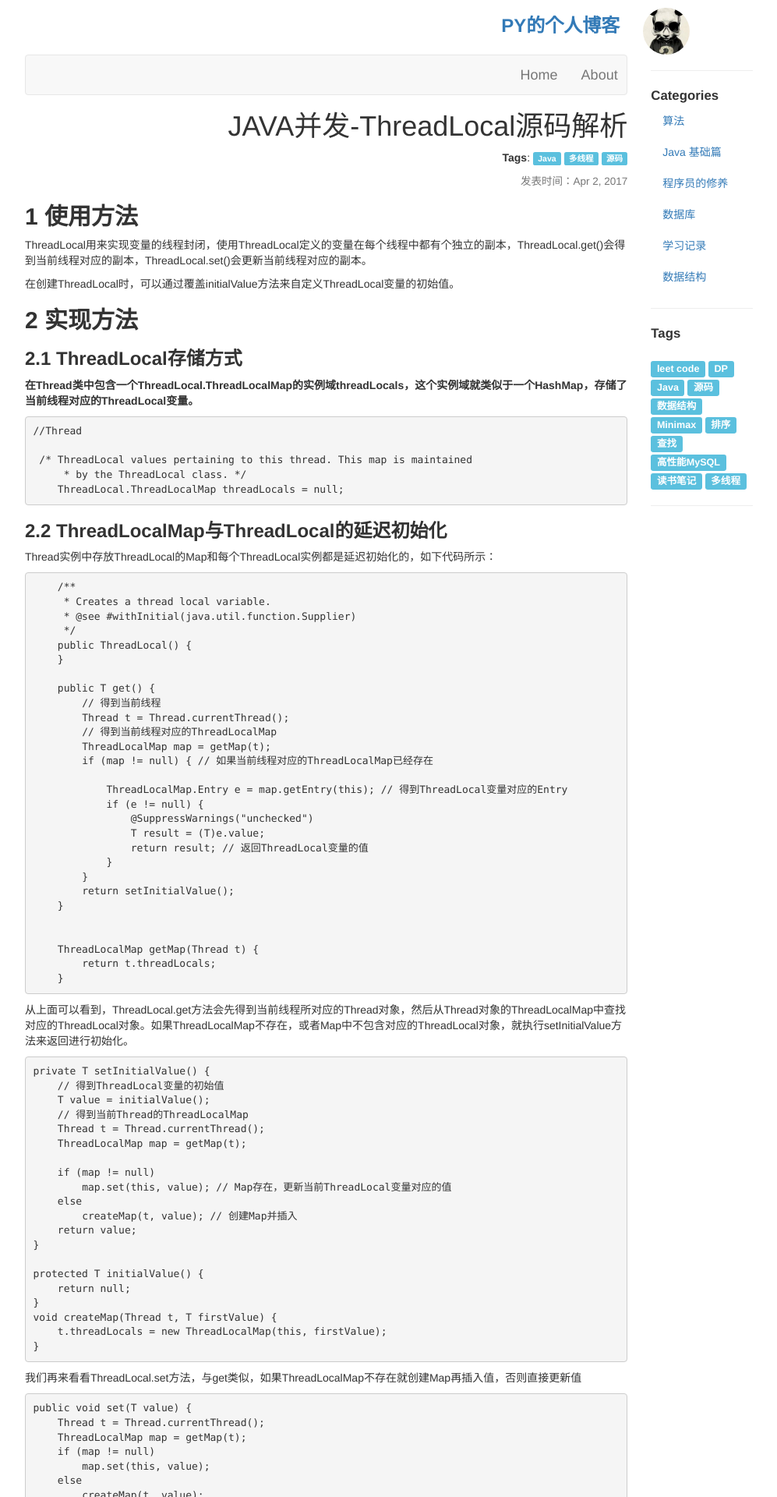
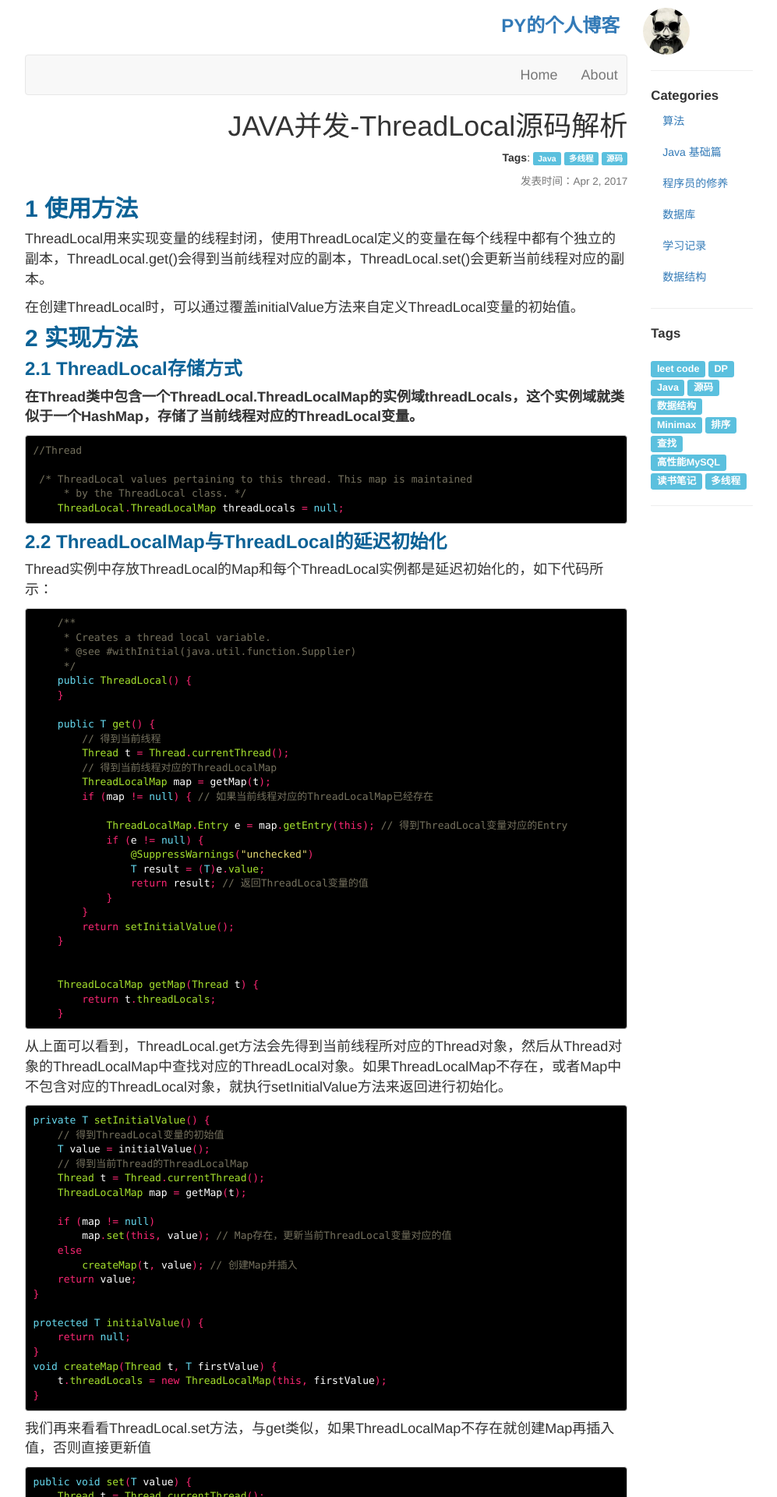
Before and after one commit to pppppY/pppppy.github.com, a Jekyll site: the page built from _posts/2017-4-2-JAVA并-ThreadLoca源码解析l.md, in a window 1280 px wide. Shown: the top 1920 px of the page at 78% size, without its empty margins (141-1138 px from the left). Built offline with Jekyll 4.4.1, drawn with Linux system fonts in a browser that asks for light colours.

Commit message:
修改样式

````diff
--- a/_includes/head.html
+++ b/_includes/head.html
@@ -5,7 +5,7 @@
   <link rel="stylesheet" href="{{ "/css/bootstrap.min.css" | prepend: site.baseurl }}">
   <link rel="stylesheet" href="{{ "/css/renge.css" | prepend: site.baseurl }}">
   <link rel="canonical" href="{{ page.url | replace:'index.html','' | prepend: site.baseurl | prepend: site.url }}">
-
+  <link rel="stylesheet" href="/css/rouge_monokai.css">
   <link rel="icon" href="/favicon.ico"  type="image/x-icon">
   <link rel="shortcut icon" href="/favicon.ico"  type="image/x-icon">
   <meta name="viewport" content="width=device-width, initial-scale=1.0">
--- a/_posts/2017-4-2-JAVA并-ThreadLoca源码解析l.md
+++ b/_posts/2017-4-2-JAVA并-ThreadLoca源码解析l.md
@@ -106,7 +106,7 @@
 1. **使用了开放寻址法来解决Hash冲突**。
 2. **每个Entry的key是WeakReference，而value不是。因此需要额外的去清理因为GC导致key为null的Entry**。
 
-#### **2.3.1 域**
+### **2.3.1 域**
 
 ThreadLocalMap包含的域有以下一些，Entry类表示一个ThreadLocal变量，它继承了WeakReference，value就是ThreadLocal变量的值。
 ```java
--- a/css/renge.css
+++ b/css/renge.css
@@ -1,3 +1,8 @@
+body {
+  font-family: Helvetica, Arial, "Hiragino Sans GB", "Microsoft Yahei", Microsoft YaHei, STHeiti, sans-serif;
+
+}
+
 .rengecenter {
   width: auto;
   display: table;
@@ -15,7 +20,16 @@
 .miaopasi {
   margin-top: 10px;
 }
-.post img{
+
+.post-content {
+  font-size: 18px;
+}
+.post-content img{
   width: 100%;
   margin-bottom: 5px;
 }
+.post-content h1, .post-content h2, .post-content h3, .post-content h4, .post-content h5, .post-content h6 {
+  margin-top: 1rem;
+  margin-bottom: 1rem;
+  color: #0c6296;
+}
--- /dev/null
+++ b/css/rouge_monokai.css
@@ -0,0 +1,217 @@
+.highlight table td { padding: 5px; }
+.highlight table pre { margin: 0; }
+.highlight .gh {
+  color: #999999;
+}
+.highlight .sr {
+  color: #f6aa11;
+}
+.highlight .go {
+  color: #888888;
+}
+.highlight .gp {
+  color: #555555;
+}
+.highlight .gs {
+}
+.highlight .gu {
+  color: #aaaaaa;
+}
+.highlight .nb {
+  color: #f6aa11;
+}
+.highlight .cm {
+  color: #75715e;
+}
+.highlight .cp {
+  color: #75715e;
+}
+.highlight .c1 {
+  color: #75715e;
+}
+.highlight .cs {
+  color: #75715e;
+}
+.highlight .c, .highlight .cd {
+  color: #75715e;
+}
+.highlight .err {
+  color: #960050;
+}
+.highlight .gr {
+  color: #960050;
+}
+.highlight .gt {
+  color: #960050;
+}
+.highlight .gd {
+  color: #49483e;
+}
+.highlight .gi {
+  color: #49483e;
+}
+.highlight .ge {
+  color: #49483e;
+}
+.highlight .kc {
+  color: #66d9ef;
+}
+.highlight .kd {
+  color: #66d9ef;
+}
+.highlight .kr {
+  color: #66d9ef;
+}
+.highlight .no {
+  color: #66d9ef;
+}
+.highlight .kt {
+  color: #66d9ef;
+}
+.highlight .mf {
+  color: #ae81ff;
+}
+.highlight .mh {
+  color: #ae81ff;
+}
+.highlight .il {
+  color: #ae81ff;
+}
+.highlight .mi {
+  color: #ae81ff;
+}
+.highlight .mo {
+  color: #ae81ff;
+}
+.highlight .m, .highlight .mb, .highlight .mx {
+  color: #ae81ff;
+}
+.highlight .sc {
+  color: #ae81ff;
+}
+.highlight .se {
+  color: #ae81ff;
+}
+.highlight .ss {
+  color: #ae81ff;
+}
+.highlight .sd {
+  color: #e6db74;
+}
+.highlight .s2 {
+  color: #e6db74;
+}
+.highlight .sb {
+  color: #e6db74;
+}
+.highlight .sh {
+  color: #e6db74;
+}
+.highlight .si {
+  color: #e6db74;
+}
+.highlight .sx {
+  color: #e6db74;
+}
+.highlight .s1 {
+  color: #e6db74;
+}
+.highlight .s {
+  color: #e6db74;
+}
+.highlight .na {
+  color: #a6e22e;
+}
+.highlight .nc {
+  color: #a6e22e;
+}
+.highlight .nd {
+  color: #a6e22e;
+}
+.highlight .ne {
+  color: #a6e22e;
+}
+.highlight .nf {
+  color: #a6e22e;
+}
+.highlight .vc {
+  color: #ffffff;
+}
+.highlight .nn {
+  color: #ffffff;
+}
+.highlight .nl {
+  color: #ffffff;
+}
+.highlight .ni {
+  color: #ffffff;
+}
+.highlight .bp {
+  color: #ffffff;
+}
+.highlight .vg {
+  color: #ffffff;
+}
+.highlight .vi {
+  color: #ffffff;
+}
+.highlight .nv {
+  color: #ffffff;
+}
+.highlight .w {
+  color: #ffffff;
+}
+.highlight {
+  color: #ffffff;
+}
+.highlight .n, .highlight .py, .highlight .nx {
+  color: #ffffff;
+}
+.highlight .ow {
+  color: #f92672;
+}
+.highlight .nt {
+  color: #f92672;
+}
+.highlight .k, .highlight .kv {
+  color: #f92672;
+}
+.highlight .kn {
+  color: #f92672;
+}
+.highlight .kp {
+  color: #f92672;
+}
+.highlight .o {
+  color: #f92672;
+}
+div[class="highlight"] > pre > code[class*="language-"] {
+  background:black;
+  color:#f8f8f2;
+}
+div[class="highlight"] > pre {
+  background:black;
+}
+figure[class="highlight"] > pre > code[class*="language-"] {
+  text-align:left;
+  background:black;
+  color:#f8f8f2;
+}
+figure[class="highlight"] > pre > code[class*="language-"] td > pre{
+  text-align:left;
+  background:black;
+  color:#f8f8f2;
+}
+figure[class="highlight"] > pre {
+  text-align:left;
+  background:black;
+}
+
+div[class*="highlighter-rouge"] > pre[class="highlight"] > code{
+  background:black;
+  color:#f8f8f2;
+}
+div[class*="highlighter-rouge"] > pre[class="highlight"] {
+  background:black;
+}
+.lineno {color: #f8f8f2 } /*Number of line*/
````
